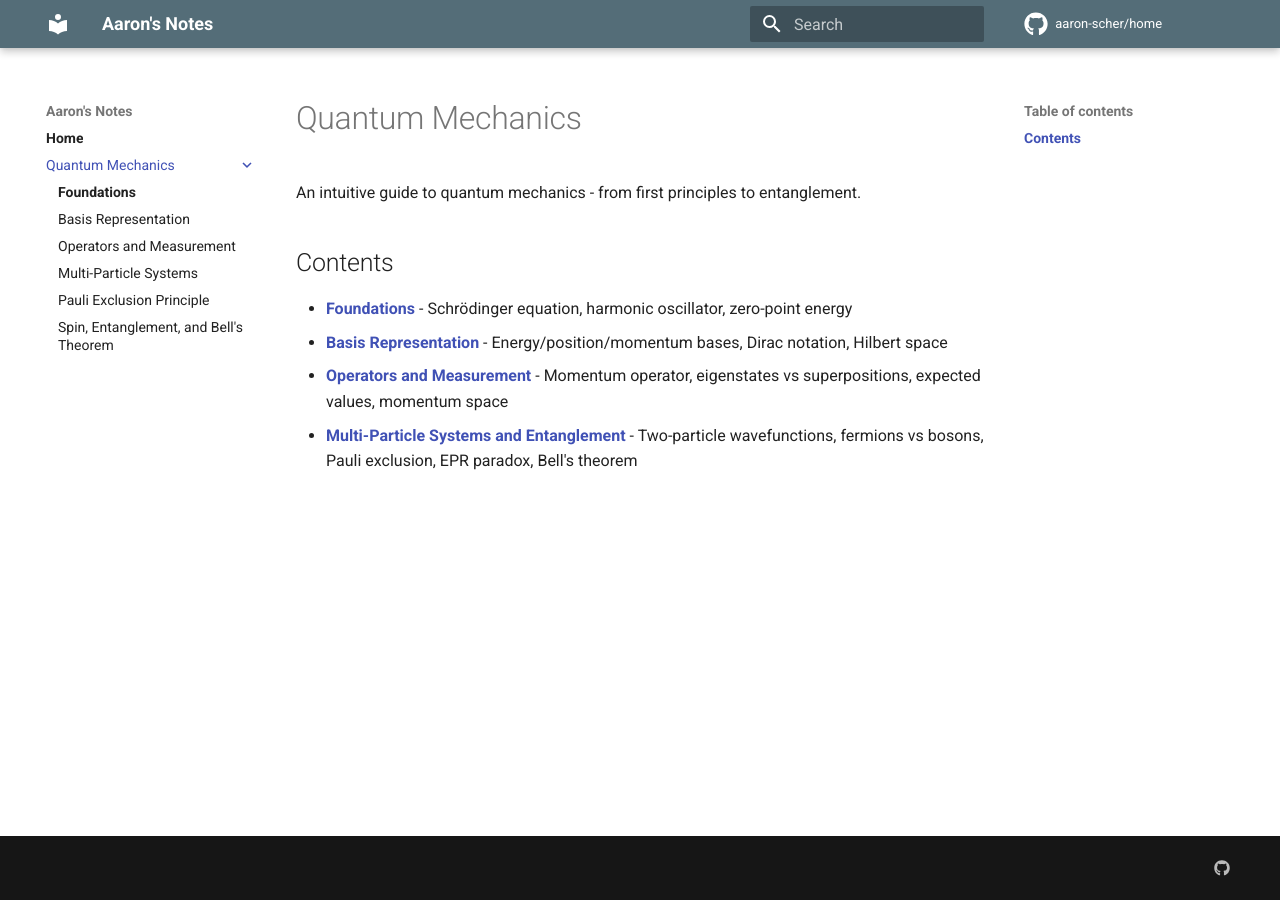
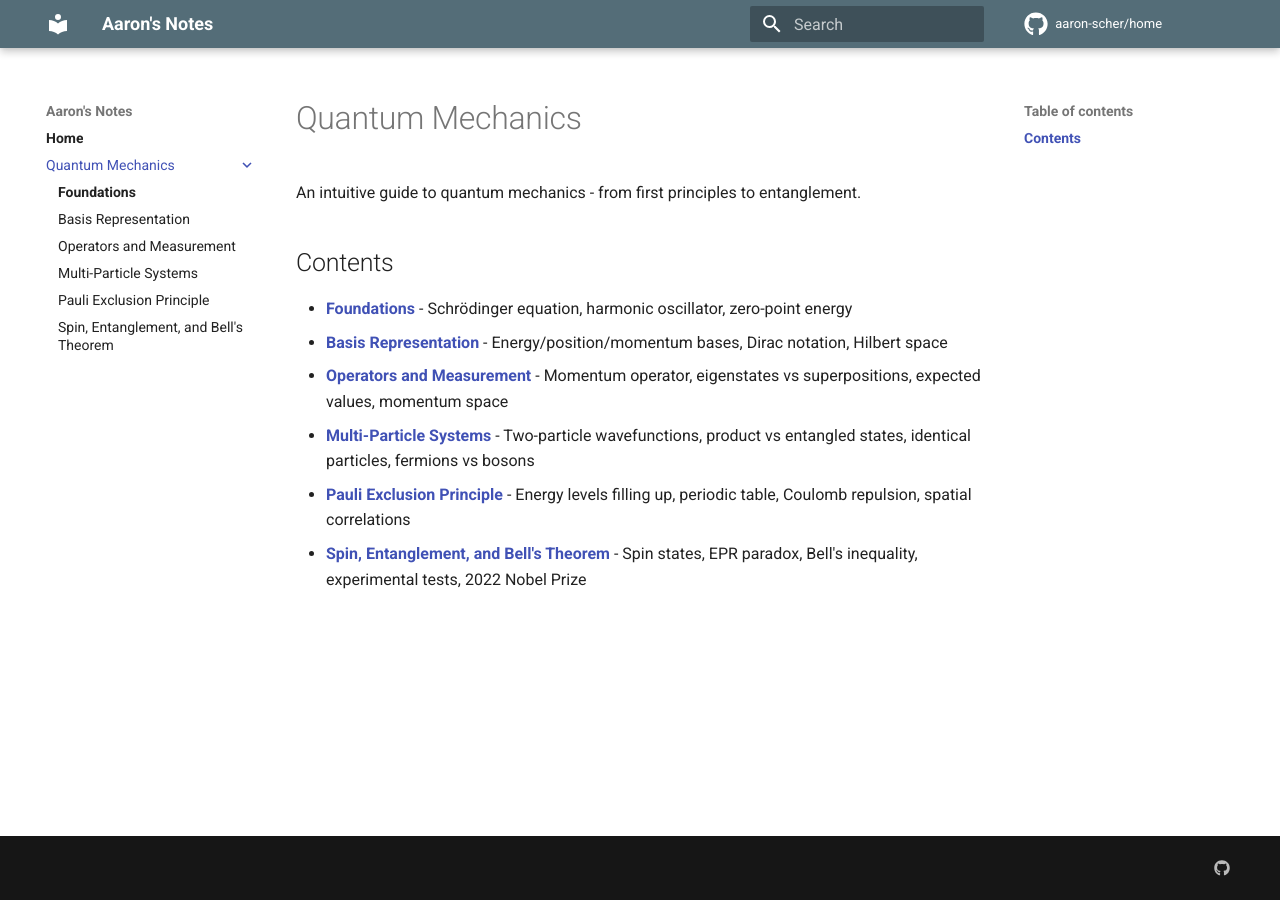
Before and after one commit to aaron-scher/home, an MkDocs documentation site: the page built from docs/quantum-mechanics/index.md, in a window 1280 px wide. Built offline with MkDocs 1.6.1 and Material for MkDocs 9.7.7, drawn with Linux system fonts in a browser that asks for light colours; comment, search, counter and statistics services are not loaded.

Commit message:
Update quantum mechanics index to reflect three-part split
Updated Contents section to list all three new files:
- Multi-Particle Systems
- Pauli Exclusion Principle
- Spin, Entanglement, and Bell's Theorem

Removed reference to old combined file (multi-particle-entanglement.md).

🤖 Generated with [Claude Code](https://claude.com/claude-code)

Co-Authored-By: Claude <noreply@anthropic.com>

```diff
--- a/docs/quantum-mechanics/index.md
+++ b/docs/quantum-mechanics/index.md
@@ -7,4 +7,6 @@ An intuitive guide to quantum mechanics - from first principles to entanglement.
 - **[Foundations](quantum-foundations.md)** - Schrödinger equation, harmonic oscillator, zero-point energy
 - **[Basis Representation](quantum-basis-representation.md)** - Energy/position/momentum bases, Dirac notation, Hilbert space
 - **[Operators and Measurement](quantum-operators.md)** - Momentum operator, eigenstates vs superpositions, expected values, momentum space
-- **[Multi-Particle Systems and Entanglement](multi-particle-entanglement.md)** - Two-particle wavefunctions, fermions vs bosons, Pauli exclusion, EPR paradox, Bell's theorem
+- **[Multi-Particle Systems](quantum-multi-particle.md)** - Two-particle wavefunctions, product vs entangled states, identical particles, fermions vs bosons
+- **[Pauli Exclusion Principle](quantum-pauli-exclusion.md)** - Energy levels filling up, periodic table, Coulomb repulsion, spatial correlations
+- **[Spin, Entanglement, and Bell's Theorem](quantum-spin-entanglement.md)** - Spin states, EPR paradox, Bell's inequality, experimental tests, 2022 Nobel Prize
```
